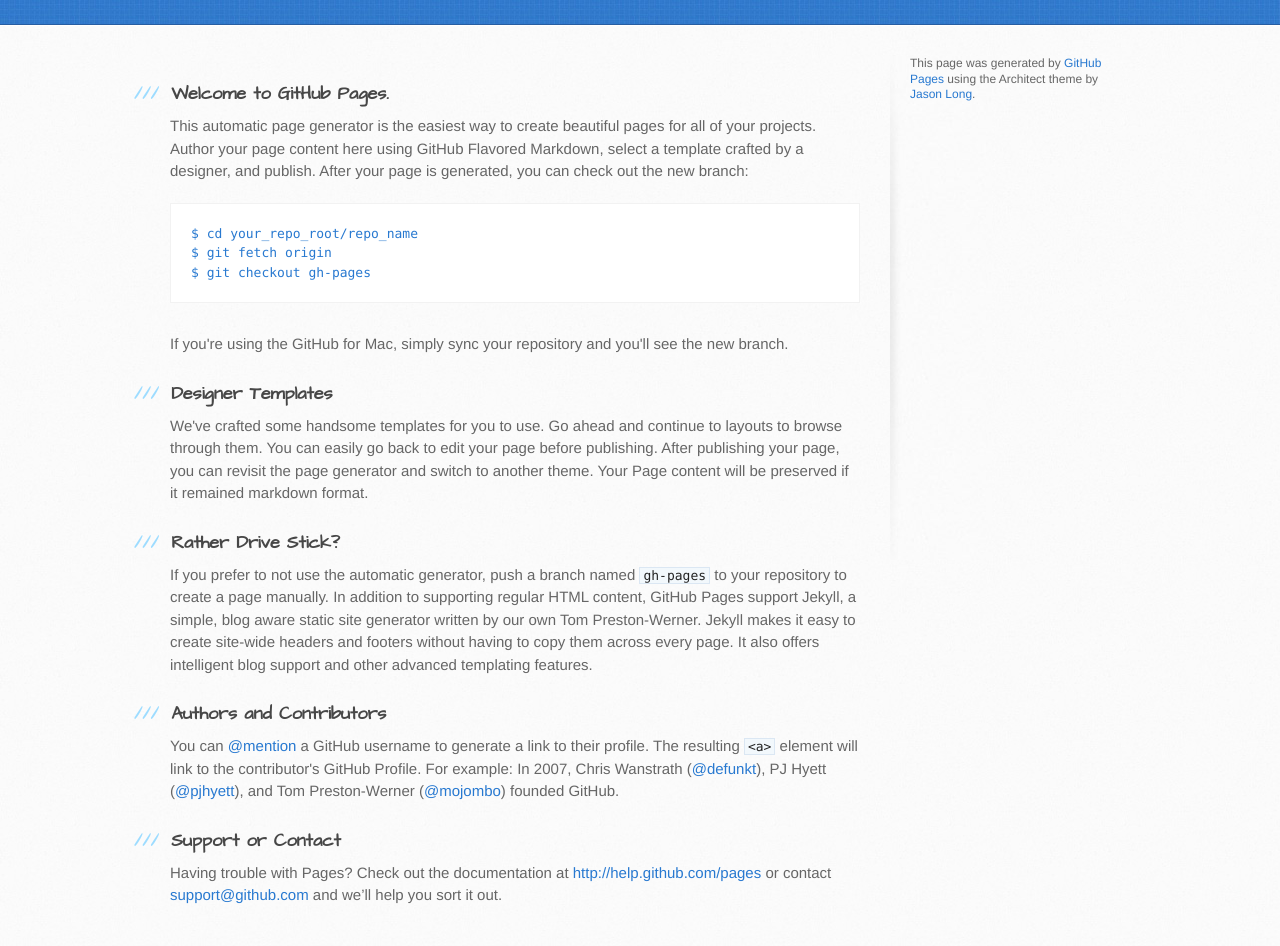
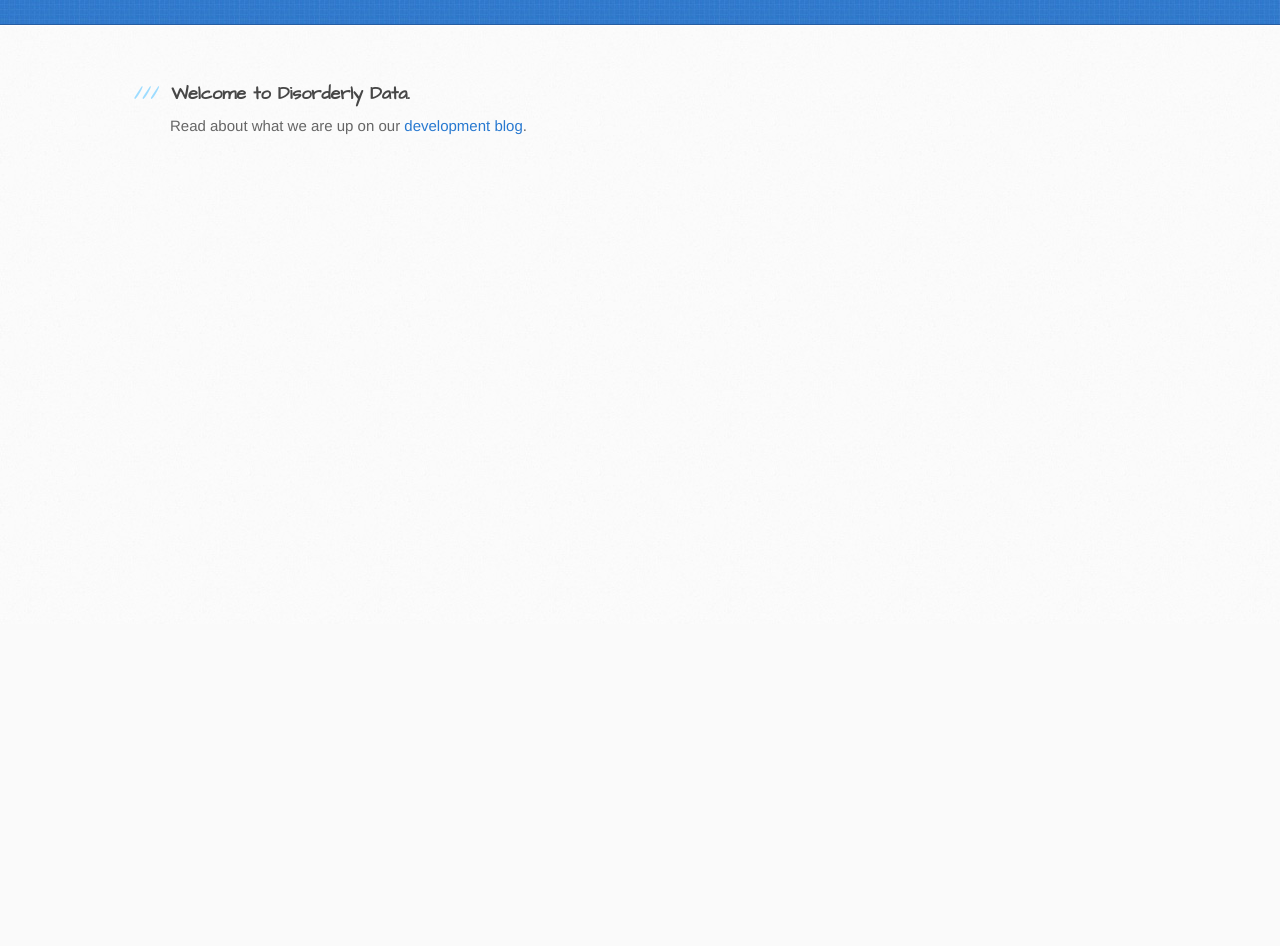
Before and after one commit to kzhen/kzhen.github.io, a plain HTML site: page index.html in a window 1280 px wide. Shown: the part 176-1122 px from the top of the page. After the commit the page ends 800 px from the top, so only its background shows below. Drawn offline with Linux system fonts and the light colour scheme.

Commit message:
Updated website

```diff
--- a/index.html
+++ b/index.html
@@ -13,7 +13,7 @@
     <script src="//html5shiv.googlecode.com/svn/trunk/html5.js"></script>
     <![endif]-->
 
-    <title>Disorderly Data by kzhen</title>
+    <title>Disorderly Data</title>
   </head>
 
   <body>
@@ -21,7 +21,6 @@
       <div class="inner">
         <h1>Disorderly Data</h1>
         <h2>Making sense of it, so you don't have to</h2>
-        <a href="https://github.com/kzhen" class="button"><small>Follow me on</small>GitHub</a>
       </div>
     </header>
 
@@ -29,46 +28,14 @@
       <div class="inner clearfix">
         <section id="main-content">
           <h3>
-<a name="welcome-to-github-pages" class="anchor" href="#welcome-to-github-pages"><span class="octicon octicon-link"></span></a>Welcome to GitHub Pages.</h3>
+<a name="welcome-to-github-pages" class="anchor" href="#welcome-to-github-pages"><span class="octicon octicon-link"></span></a>Welcome to Disorderly Data.</h3>
 
-<p>This automatic page generator is the easiest way to create beautiful pages for all of your projects. Author your page content here using GitHub Flavored Markdown, select a template crafted by a designer, and publish. After your page is generated, you can check out the new branch:</p>
-
-<pre><code>$ cd your_repo_root/repo_name
-$ git fetch origin
-$ git checkout gh-pages
-</code></pre>
-
-<p>If you're using the GitHub for Mac, simply sync your repository and you'll see the new branch.</p>
-
-<h3>
-<a name="designer-templates" class="anchor" href="#designer-templates"><span class="octicon octicon-link"></span></a>Designer Templates</h3>
-
-<p>We've crafted some handsome templates for you to use. Go ahead and continue to layouts to browse through them. You can easily go back to edit your page before publishing. After publishing your page, you can revisit the page generator and switch to another theme. Your Page content will be preserved if it remained markdown format.</p>
-
-<h3>
-<a name="rather-drive-stick" class="anchor" href="#rather-drive-stick"><span class="octicon octicon-link"></span></a>Rather Drive Stick?</h3>
-
-<p>If you prefer to not use the automatic generator, push a branch named <code>gh-pages</code> to your repository to create a page manually. In addition to supporting regular HTML content, GitHub Pages support Jekyll, a simple, blog aware static site generator written by our own Tom Preston-Werner. Jekyll makes it easy to create site-wide headers and footers without having to copy them across every page. It also offers intelligent blog support and other advanced templating features.</p>
-
-<h3>
-<a name="authors-and-contributors" class="anchor" href="#authors-and-contributors"><span class="octicon octicon-link"></span></a>Authors and Contributors</h3>
-
-<p>You can <a href="https://github.com/blog/821" class="user-mention">@mention</a> a GitHub username to generate a link to their profile. The resulting <code>&lt;a&gt;</code> element will link to the contributor's GitHub Profile. For example: In 2007, Chris Wanstrath (<a href="https://github.com/defunkt" class="user-mention">@defunkt</a>), PJ Hyett (<a href="https://github.com/pjhyett" class="user-mention">@pjhyett</a>), and Tom Preston-Werner (<a href="https://github.com/mojombo" class="user-mention">@mojombo</a>) founded GitHub.</p>
-
-<h3>
-<a name="support-or-contact" class="anchor" href="#support-or-contact"><span class="octicon octicon-link"></span></a>Support or Contact</h3>
-
-<p>Having trouble with Pages? Check out the documentation at <a href="http://help.github.com/pages">http://help.github.com/pages</a> or contact <a href="mailto:support@github.com">support@github.com</a> and we’ll help you sort it out.</p>
-        </section>
-
-        <aside id="sidebar">
+<p>Read about what we are up on our <a href="http://kzhendev.wordpress.com">development blog</a>.</p>
 
 
-          <p>This page was generated by <a href="pages.github.com">GitHub Pages</a> using the Architect theme by <a href="https://twitter.com/jasonlong">Jason Long</a>.</p>
-        </aside>
+
+        </section>
       </div>
     </div>
-
-
   </body>
 </html>
```
